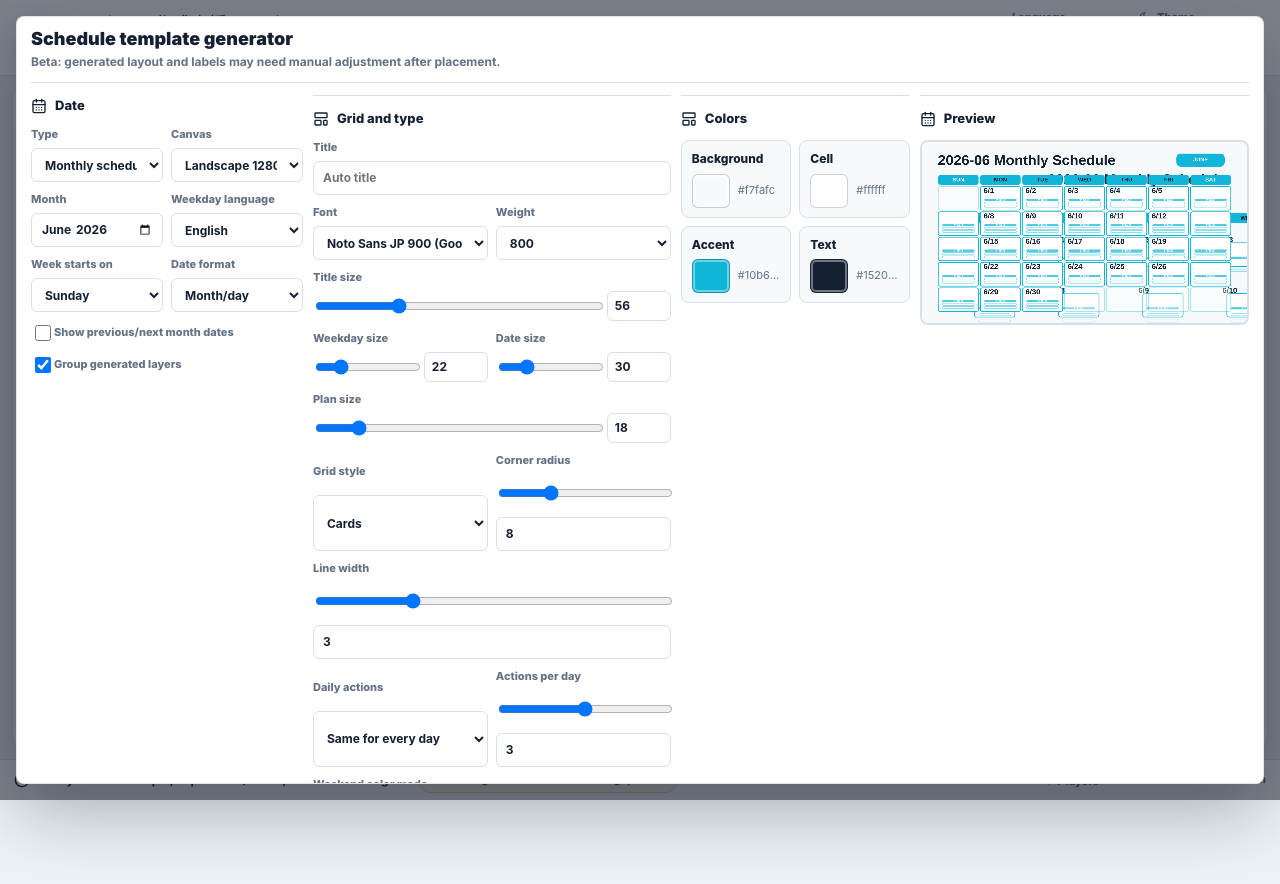
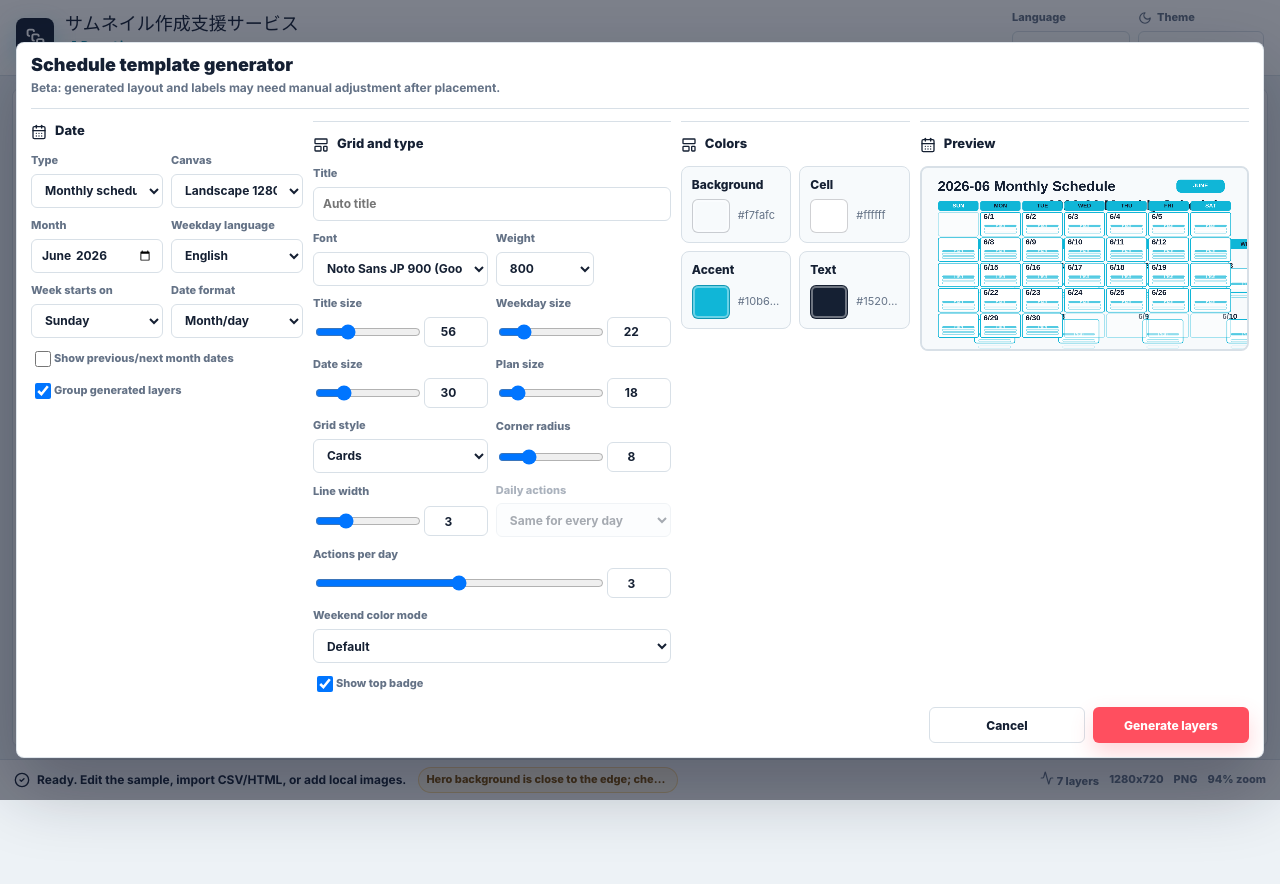
Before and after one commit to Sunmax0731/thumbnail-generator, a React (Vite) app: page / in a window 1280 px wide. Both pictures are taken after a click on the button "Generate schedule". Shown: the top 884 px of the page. Built offline with nearby package versions, Linux system fonts and the light colour scheme; a web font is replaced by a local one.

Commit message:
Refine schedule builder style and disable non-effective controls

```diff
--- a/src/components/LeftPanel.tsx
+++ b/src/components/LeftPanel.tsx
@@ -462,6 +462,8 @@ function ScheduleBuilderDialog({
   const setDraft = <Key extends keyof ScheduleBuilderRequest>(key: Key, value: ScheduleBuilderRequest[Key]) => {
     onDraftChange({ ...draft, [key]: value });
   };
+  const isMonthSchedule = draft.kind === "month";
+  const isWeekSchedule = draft.kind === "week";
 
   const colorTargets = [
     { key: "backgroundColor" as const, label: t("scheduleBuilder.backgroundColor"), value: draft.backgroundColor },
@@ -472,23 +474,6 @@ function ScheduleBuilderDialog({
 
   const activeTargetMeta = activeColorTarget ? colorTargets.find((target) => target.key === activeColorTarget) : null;
 
-  const setNumber = (
-    key:
-      | "year"
-      | "month"
-      | "day"
-      | "cornerRadius"
-      | "strokeWidth"
-      | "fontSize"
-      | "titleFontSize"
-      | "weekdayFontSize"
-      | "dateFontSize"
-      | "eventFontSize"
-      | "actionsPerDay",
-    value: string,
-  ) => {
-    setDraft(key, Number.parseInt(value, 10) || 0);
-  };
   const updateMonthValue = (value: string) => {
     const [year, month] = value.split("-").map((part) => Number.parseInt(part, 10));
     if (Number.isFinite(year) && Number.isFinite(month)) onDraftChange({ ...draft, year, month });
@@ -593,8 +578,13 @@ function ScheduleBuilderDialog({
                 </select>
               </label>
             </div>
-            <label className="field checkbox-field">
-              <input type="checkbox" checked={draft.showAdjacentDays} onChange={(event) => setDraft("showAdjacentDays", event.currentTarget.checked)} />
+            <label className={`field checkbox-field ${isWeekSchedule ? "field-disabled" : ""}`}>
+              <input
+                type="checkbox"
+                checked={isWeekSchedule ? false : draft.showAdjacentDays}
+                disabled={isWeekSchedule}
+                onChange={(event) => setDraft("showAdjacentDays", event.currentTarget.checked)}
+              />
               <span>{t("scheduleBuilder.showAdjacentDays")}</span>
             </label>
             <label className="field checkbox-field">
@@ -626,7 +616,7 @@ function ScheduleBuilderDialog({
                   ))}
                 </select>
               </label>
-              <label className="field">
+              <label className="field schedule-font-weight-field">
                 <span>{t("scheduleBuilder.fontWeight")}</span>
                 <select value={draft.fontWeight} onChange={(event) => setDraft("fontWeight", event.currentTarget.value)}>
                   <option value="700">700</option>
@@ -635,6 +625,7 @@ function ScheduleBuilderDialog({
                 </select>
               </label>
             </div>
+            <div className="field-grid two">
               <ScheduleSlider
                 label={t("scheduleBuilder.titleFontSize")}
                 value={draft.titleFontSize}
@@ -642,7 +633,6 @@ function ScheduleBuilderDialog({
                 max={140}
                 onChange={(value) => setDraft("titleFontSize", value)}
               />
-            <div className="field-grid two">
               <ScheduleSlider
                 label={t("scheduleBuilder.weekdayFontSize")}
                 value={draft.weekdayFontSize}
@@ -650,6 +640,8 @@ function ScheduleBuilderDialog({
                 max={72}
                 onChange={(value) => setDraft("weekdayFontSize", value)}
               />
+            </div>
+            <div className="field-grid two">
               <ScheduleSlider
                 label={t("scheduleBuilder.dateFontSize")}
                 value={draft.dateFontSize}
@@ -657,7 +649,6 @@ function ScheduleBuilderDialog({
                 max={96}
                 onChange={(value) => setDraft("dateFontSize", value)}
               />
-            </div>
               <ScheduleSlider
                 label={t("scheduleBuilder.eventFontSize")}
                 value={draft.eventFontSize}
@@ -665,6 +656,7 @@ function ScheduleBuilderDialog({
                 max={72}
                 onChange={(value) => setDraft("eventFontSize", value)}
               />
+            </div>
             <div className="field-grid two">
               <label className="field">
                 <span>{t("scheduleBuilder.gridStyle")}</span>
@@ -673,34 +665,41 @@ function ScheduleBuilderDialog({
                   <option value="lines">{t("scheduleBuilder.gridStyle.lines")}</option>
                 </select>
               </label>
-              <label className="field">
-                <span>{t("scheduleBuilder.cornerRadius")}</span>
-                <input type="range" min={0} max={32} value={draft.cornerRadius} onChange={(event) => setNumber("cornerRadius", event.currentTarget.value)} />
-                <input type="number" min={0} max={32} value={draft.cornerRadius} onChange={(event) => setNumber("cornerRadius", event.currentTarget.value)} />
-              </label>
+              <ScheduleSlider
+                label={t("scheduleBuilder.cornerRadius")}
+                value={draft.cornerRadius}
+                min={0}
+                max={32}
+                onChange={(value) => setDraft("cornerRadius", value)}
+              />
             </div>
-            <label className="field">
-              <span>{t("scheduleBuilder.strokeWidth")}</span>
-              <input type="range" min={0} max={12} value={draft.strokeWidth} onChange={(event) => setNumber("strokeWidth", event.currentTarget.value)} />
-              <input type="number" min={0} max={12} value={draft.strokeWidth} onChange={(event) => setNumber("strokeWidth", event.currentTarget.value)} />
-            </label>
             <div className="field-grid two">
-              <label className="field">
+              <ScheduleSlider
+                label={t("scheduleBuilder.strokeWidth")}
+                value={draft.strokeWidth}
+                min={0}
+                max={12}
+                onChange={(value) => setDraft("strokeWidth", value)}
+              />
+              <label className={`field ${isMonthSchedule ? "field-disabled" : ""}`}>
                 <span>{t("scheduleBuilder.actionCountMode")}</span>
                 <select
                   value={draft.actionCountMode}
+                  disabled={isMonthSchedule}
                   onChange={(event) => setDraft("actionCountMode", event.currentTarget.value as ScheduleBuilderRequest["actionCountMode"])}
                 >
                   <option value="uniform">{t("scheduleBuilder.actionCountMode.uniform")}</option>
                   <option value="individual">{t("scheduleBuilder.actionCountMode.individual")}</option>
                 </select>
               </label>
-              <label className="field">
-                <span>{t("scheduleBuilder.actionsPerDay")}</span>
-                <input type="range" min={0} max={6} value={draft.actionsPerDay} onChange={(event) => setNumber("actionsPerDay", event.currentTarget.value)} />
-                <input type="number" min={0} max={6} value={draft.actionsPerDay} onChange={(event) => setNumber("actionsPerDay", event.currentTarget.value)} />
-              </label>
             </div>
+            <ScheduleSlider
+              label={t("scheduleBuilder.actionsPerDay")}
+              value={draft.actionsPerDay}
+              min={0}
+              max={6}
+              onChange={(value) => setDraft("actionsPerDay", value)}
+            />
             {draft.kind === "week" && draft.actionCountMode === "individual" ? (
               <div className="daily-action-grid" aria-label={t("scheduleBuilder.dailyActionCounts")}>
                 {getPreviewWeekDates(draft).map((date, index) => (
--- a/src/styles.css
+++ b/src/styles.css
@@ -2198,11 +2198,19 @@ button:disabled {
 .schedule-slider-field input[type="range"] {
   min-height: 16px;
   padding: 0;
+  min-width: 0;
 }
 
 .schedule-slider-field input[type="number"] {
   min-height: 30px;
+  width: 64px;
   padding: 0 7px;
+  text-align: center;
+}
+
+.schedule-font-weight-field select {
+  width: 98px;
+  min-width: 0;
 }
 
 .schedule-preview-title {
```
Lines whose indentation alone changed are shown as unchanged.
